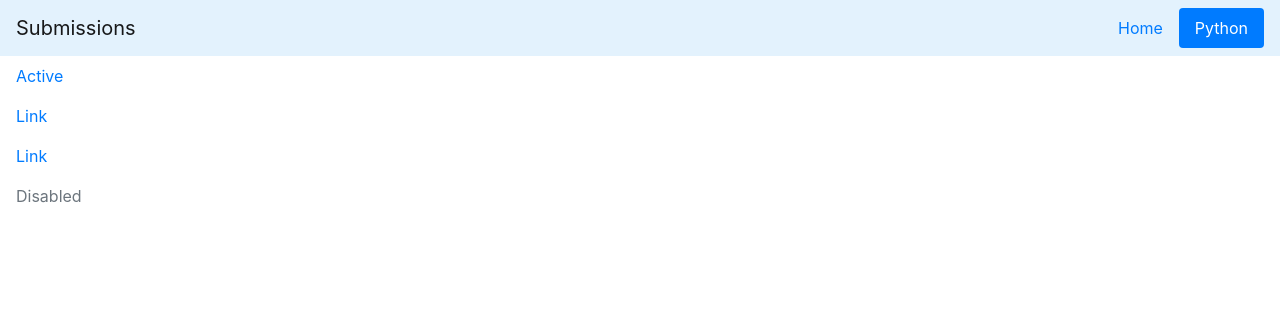
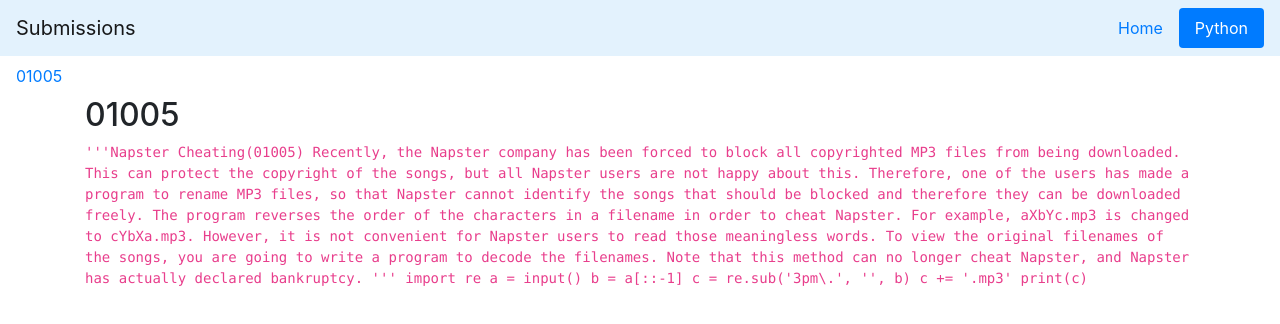
Before and after one commit to kcomain-wasteland/hkoi_submissions, a plain HTML site: page wd/pyscripts.html in a window 1280 px wide. Drawn offline with nearby package versions, Linux system fonts and the light colour scheme.

Commit message:
Update pyscripts.html

```diff
--- a/wd/pyscripts.html
+++ b/wd/pyscripts.html
@@ -17,11 +17,32 @@
 				</li>
 			</ul>
 		</nav>
-		<nav class="nav flex-column">
-			<a class="nav-link active" href="#">Active</a>
-			<a class="nav-link" href="#">Link</a>
-			<a class="nav-link" href="#">Link</a>
-			<a class="nav-link disabled" href="#" tabindex="-1" aria-disabled="true">Disabled</a>
+		<nav id="navside" class="nav nav-pills flex-column">
+			<a class="nav-link active" href="#01005">01005</a>
 		</nav>
+		<div class="container" data-spy="scroll" data-target="#navside" data-offset="0">
+			<div id="01005">
+				<h2>01005</h2>
+				<code>'''Napster Cheating(01005)
+					Recently, the Napster company has been forced to block all copyrighted MP3 files from being downloaded.
+					This can protect the copyright of the songs, but all Napster users are not happy about this.
+					Therefore, one of the users has made a program to rename MP3 files,
+					so that Napster cannot identify the songs that should be blocked and therefore they can be downloaded freely.
+					The program reverses the order of the characters in a filename in order to cheat Napster.
+					For example, aXbYc.mp3 is changed to cYbXa.mp3. However, it is not convenient for Napster
+					users to read those meaningless words. To view the original filenames of the songs,
+					you are going to write a program to decode the filenames.
+					Note that this method can no longer cheat Napster, and Napster has actually declared bankruptcy.
+					'''
+
+					import re
+					a = input()
+					b = a[::-1]
+					c = re.sub('3pm\.', '', b)
+					c += '.mp3'
+					print(c)
+				</code>
+			</div>
+		</div>
 	</body>
 </html>
```
